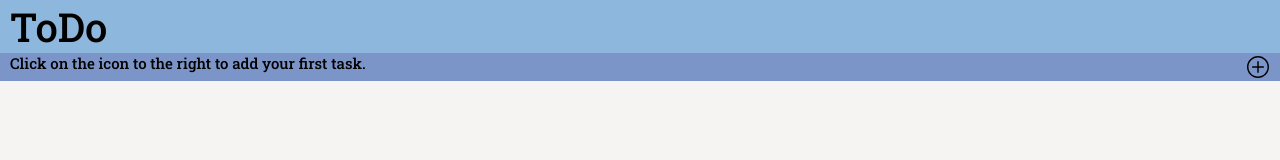
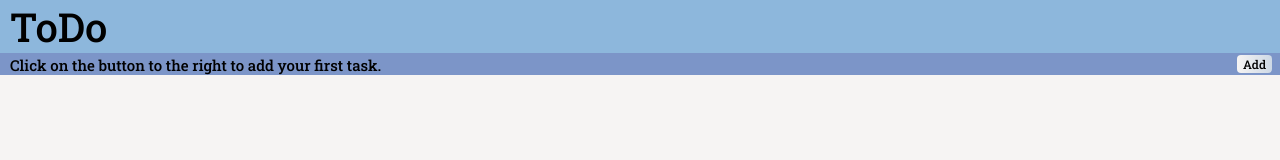
Before and after one commit to AveWycc220/ToDo, a plain HTML site: page index.html in a window 1280 px wide. Drawn offline with Linux system fonts and the light colour scheme.

Commit message:
feat (html&css): redesigned button and other

```diff
--- a/css/main.css
+++ b/css/main.css
@@ -3,7 +3,7 @@ body {
     margin:0;
 }
 
-.header {
+header {
     background-color: #8DB7DC;
     display: block;
 }
@@ -25,23 +25,53 @@ body {
     font-family: 'Roboto Slab', serif;
 }
 
-#add {
-    width: 22px;
-    height: 22px;
+.btn {
     float: right;
-    margin-right: 8px;
-    padding: 3px 3px;
+    border: none;
+    background:  linear-gradient(90deg, #F6F4F3,#7EA2CA);
+    background-size: 300% 300%;
+    size: 22px 22px;
+    margin: 2px 8px 2px 2px;
+    text-align: center;
+    outline: none;
+    font-family: 'Roboto Slab', serif;
+    font-size: 12px;
+    border-radius: 4px;
+    user-select: none;
+}
+
+.btn:hover {
+    background:  linear-gradient(90deg, #F6F4F3,#7EA2CA);
+    background-size: 300% 300%;
+    animation: gradient 4s linear infinite;
+}
+
+.btn:active {
+    background: linear-gradient(90deg, #F6F4F3,#7EA2CA);
+    animation: gradient 0.5s linear infinite;
 }
 
 #addInfo {
-    padding-left: 10px;
+    padding: 2px 0px 0px 10px;
     float: left;
     font-size: 15px;
     font-family: 'Roboto Slab', serif;
 }
 
-@media screen and (max-width: 400px) {
+@media screen and (max-width: 430px) {
     #addInfo {
         display: none;
     }
 }
+
+@keyframes gradient{
+    0%{
+        background-position: 0 50%;
+    }
+    50%{
+        background-position: 50% 50%;
+    }
+    100%{
+        background-position: 0 50%;
+    }
+}
--- a/index.html
+++ b/index.html
@@ -9,9 +9,13 @@
     <link href="https://fonts.googleapis.com/css2?family=Open+Sans&family=Roboto+Slab:wght@500&display=swap" rel="stylesheet">
 </head>
 <body>
-    <div class="header"><span id="logo">ToDo</span></div>
+    <header><span id="logo">ToDo</span></header>
     <div class="container">
-        <div class="control"><span id="addInfo">Click on the icon to the right to add your first task.</span><img id="add" src="img/add.svg"></div>
+        <div class="control">
+            <span id="addInfo">Click on the button to the right to add your first task.</span>
+            <button class="btn" type="button">Add</button>
+        </div>
     </div>
+    <script src="src/toDo.js"></script>
 </body>
 </html>
```
